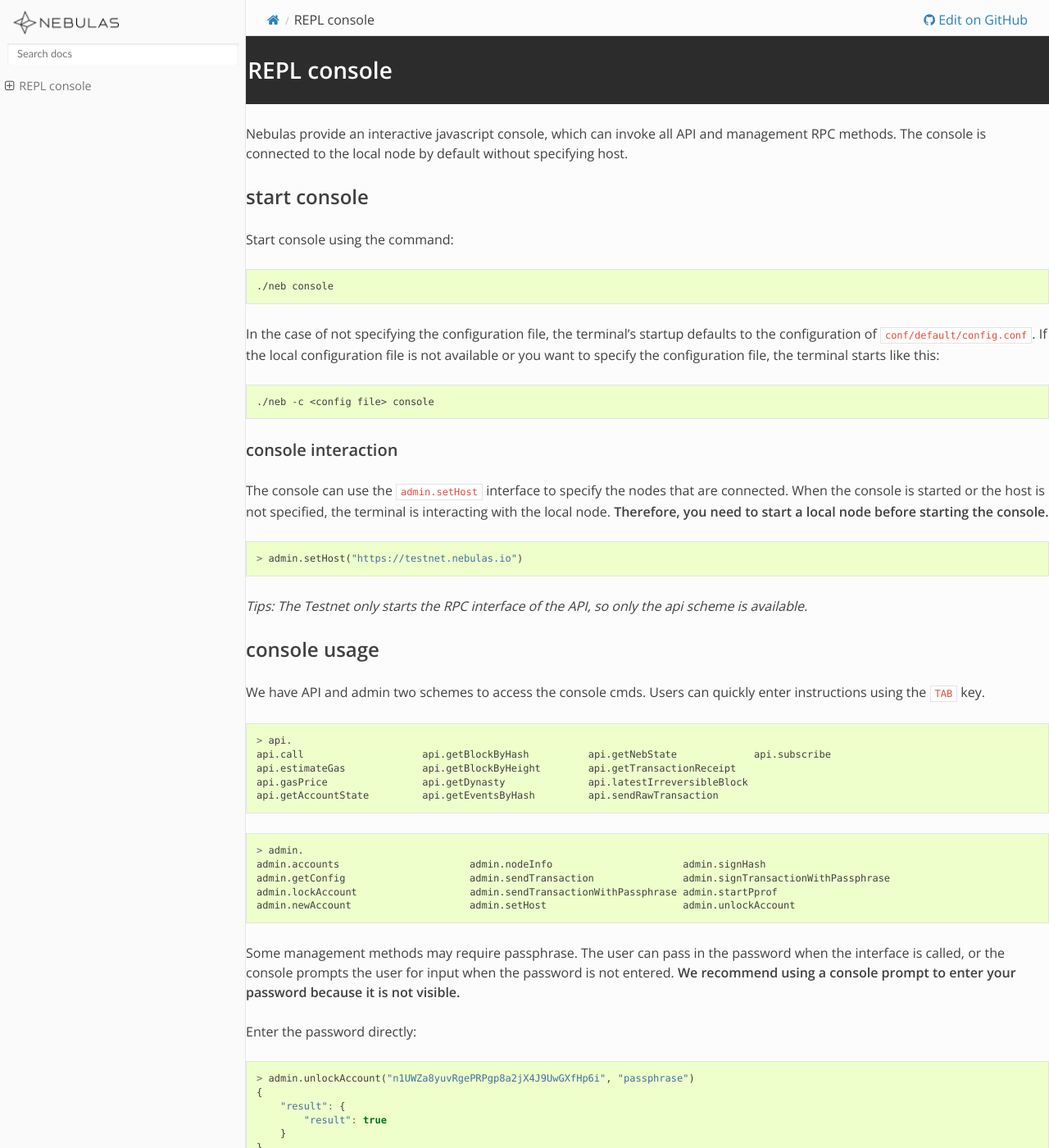
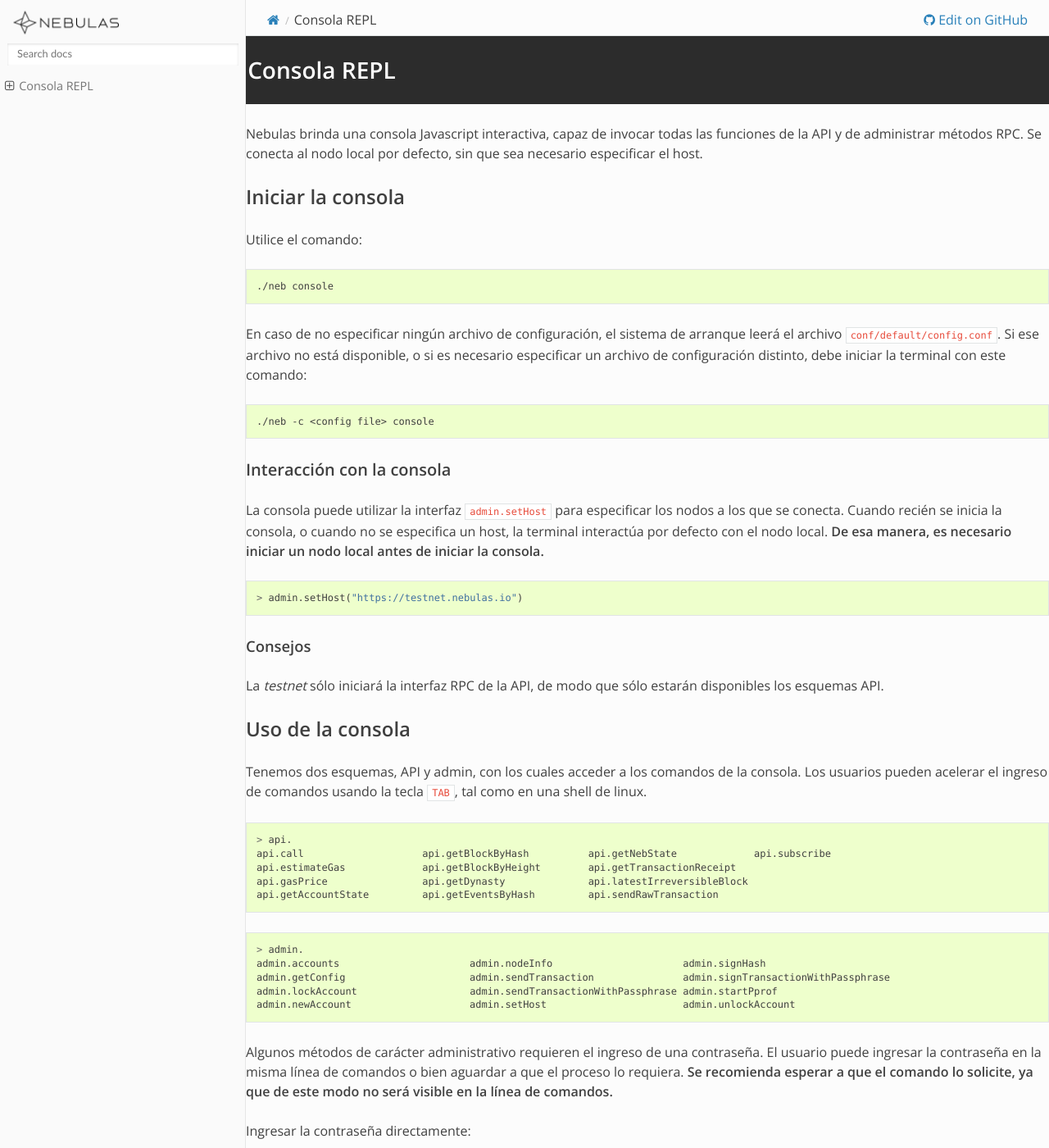
Before and after one commit to nebulasio/nebdocs, a Sphinx documentation site: the page built from docs/dapp-development/console.md, in a window 1280 px wide and 1400 px high. Shown: the whole window at 82% size. Built offline with Sphinx 7.4.7 and the Read the Docs theme 2.0.0, drawn with Linux system fonts in a browser that asks for light colours; pages that are not in the unit, such as notebooks, are missing from menus; some of the changed text lies outside the part shown.

Commit message:
console.md completed

````diff
--- a/docs/dapp-development/console.md
+++ b/docs/dapp-development/console.md
@@ -1,34 +1,36 @@
-# REPL console
+# Consola REPL
 
-Nebulas provide an interactive javascript console, which can invoke all API and management RPC methods. The console is connected to the local node by default without specifying host.
+Nebulas brinda una consola Javascript interactiva, capaz de invocar todas las funciones de la API y de administrar métodos RPC. Se conecta al nodo local por defecto, sin que sea necesario especificar el host.
 
-## start console
+## Iniciar la consola
 
-Start console using the command:
+Utilice el comando:
 
 ```bash
 ./neb console
 ```
 
-In the case of not specifying the configuration file, the terminal's startup defaults to the configuration of `conf/default/config.conf`. If the local configuration file is not available or you want to specify the configuration file, the terminal starts like this:
+En caso de no especificar ningún archivo de configuración, el sistema de arranque leerá el archivo `conf/default/config.conf`. Si ese archivo no está disponible, o si es necesario especificar un archivo de configuración distinto, debe iniciar la terminal con este comando:
 
 ```bash
 ./neb -c <config file> console
 ```
 
-### console interaction
+### Interacción con la consola
 
-The console can use the `admin.setHost` interface to specify the nodes that are connected. When the console is started or the host is not specified, the terminal is interacting with the local node. **Therefore, you need to start a local node before starting the console.**
+La consola puede utilizar la interfaz `admin.setHost` para especificar los nodos a los que se conecta. Cuando recién se inicia la consola, o cuando no se especifica un host, la terminal interactúa por defecto con el nodo local. **De esa manera, es necesario iniciar un nodo local antes de iniciar la consola.**
 
 ```javascript
 > admin.setHost("https://testnet.nebulas.io")
 ```
 
-_Tips: The Testnet only starts the RPC interface of the API, so only the api scheme is available._
+#### Consejos
 
-## console usage
+La _testnet_ sólo iniciará la interfaz RPC de la API, de modo que sólo estarán disponibles los esquemas API.
 
-We have API and admin two schemes to access the console cmds. Users can quickly enter instructions using the `TAB` key.
+## Uso de la consola
+
+Tenemos dos esquemas, API y admin, con los cuales acceder a los comandos de la consola. Los usuarios pueden acelerar el ingreso de comandos usando la tecla `TAB`, tal como en una shell de linux.
 
 ```javascript
 > api.
@@ -46,9 +48,9 @@
 admin.newAccount                    admin.setHost                       admin.unlockAccount
 ```
 
-Some management methods may require passphrase. The user can pass in the password when the interface is called, or the console prompts the user for input when the password is not entered. **We recommend using a console prompt to enter your password because it is not visible.**
+Algunos métodos de carácter administrativo requieren el ingreso de una contraseña. El usuario puede ingresar la contraseña en la misma línea de comandos o bien aguardar a que el proceso lo requiera. **Se recomienda esperar a que el comando lo solicite, ya que de este modo no será visible en la línea de comandos.**
 
-Enter the password directly:
+Ingresar la contraseña directamente:
 
 ```javascript
 > admin.unlockAccount("n1UWZa8yuvRgePRPgp8a2jX4J9UwGXfHp6i", "passphrase")
@@ -59,7 +61,7 @@
 }
 ```
 
-Use terminal prompt:
+Esperar a que el proceso la solicite:
 
 ```javascript
 > admin.unlockAccount("n1UWZa8yuvRgePRPgp8a2jX4J9UwGXfHp6i")
@@ -72,7 +74,7 @@
 }
 ```
 
-The interfaces with passphrase prompt:
+Interfaces que solicitan contraseña:
 
 ```javascript
 admin.newAccount
@@ -82,8 +84,13 @@
 admin.sendTransactionWithPassphrase
 ```
 
-The command parameters of the command line are consistent with the parameters of the RPC interface. [NEB RPC](https://github.com/nebulasio/wiki/blob/master/rpc.md) and [NEB RPC\_Admin](https://github.com/nebulasio/wiki/blob/master/rpc_admin.md).
+Los parámetros de la línea de comandos son consistentes con los parámetros de la interfaz RPC.
 
-## console exit
+Véase:
 
-The console can exit with the `ctrl-C` or `exit` command.
+* [NEB RPC](https://github.com/nebulasio/wiki/blob/master/rpc.md)
+* [NEB RPC\_Admin](https://github.com/nebulasio/wiki/blob/master/rpc_admin.md)
+
+## Salir de la consola
+
+Para salir de la consola, sólo basta con presionar `ctrl-C` o tipear el comando `exit`.
````
